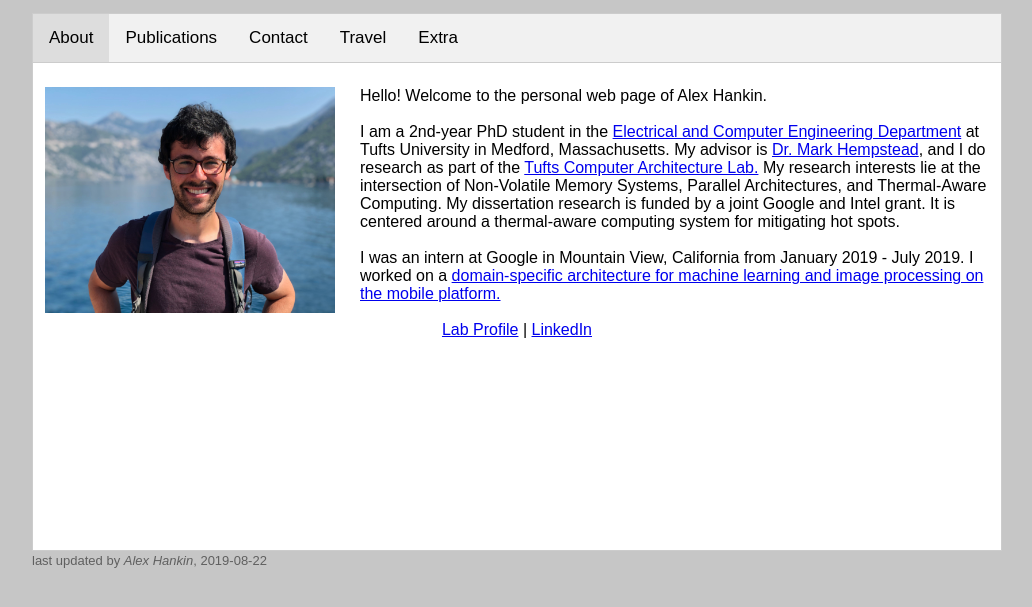
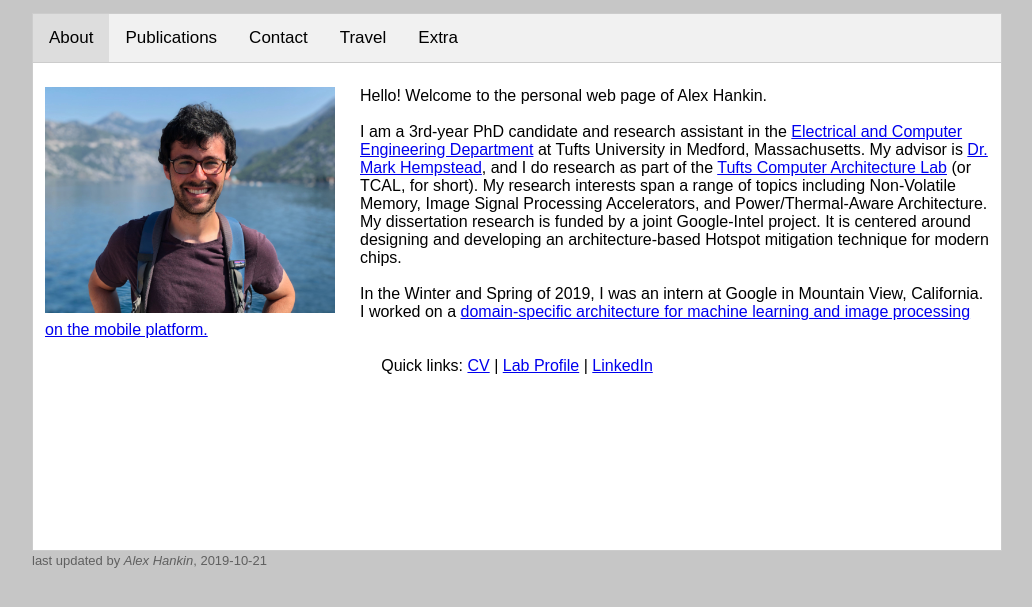
Before and after one commit to hankin0/hankin0.github.io, a Jekyll site: the page built from index.html, in a window 1280 px wide. Shown: the top 607 px of the page, without its empty margins (123-1155 px from the left). Built offline with Jekyll 4.4.1, drawn with Linux system fonts in a browser that asks for light colours.

Commit message:
update site

```diff
--- a/index.html
+++ b/index.html
@@ -18,18 +18,22 @@ layout: default
       <br>
         <img class="ex2" src="images/IMG-0962.JPG" width='290' height='226' align="left">
 	    Hello! Welcome to the personal web page of Alex Hankin.<br><br>
-	    I am a 2nd-year PhD student in the <a
+	    I am a 3rd-year PhD candidate and research assistant in the <a
             href="https://engineering.tufts.edu/ece/">Electrical and Computer Engineering
             Department</a> at Tufts University in Medford, Massachusetts. My advisor is <a href=https://engineering.tufts.edu/people/faculty/mark-hempstead>Dr. Mark Hempstead</a>, and I do
             research as part of the <a href="https://sites.tufts.edu/tcal/">Tufts Computer Architecture
-            Lab.</a> My research interests lie at the intersection of Non-Volatile Memory Systems,
-            Parallel Architectures, and Thermal-Aware Computing. My dissertation research is funded by a joint Google and Intel grant. It is centered around a thermal-aware computing system for mitigating hot spots. <br><br>
+            Lab</a> (or TCAL, for short). My research interests span a range of topics
+            including Non-Volatile Memory,
+            Image Signal Processing Accelerators, and Power/Thermal-Aware Architecture. My
+            dissertation research is funded by a joint Google-Intel project. It is centered around
+            designing and developing an architecture-based Hotspot mitigation technique for modern
+            chips. <br><br>
 
-	    I was an intern at Google in Mountain View, California from January 2019 - July 2019. I
+	    In the Winter and Spring of 2019, I was an intern at Google in Mountain View, California. I
         worked on a <a href="https://www.blog.google/products/pixel/pixel-visual-core-image-processing-and-machine-learning-pixel-2/">domain-specific architecture for machine learning and image processing
 	    on the mobile platform.</a><br><br>
 
-	    <center><a href="https://sites.tufts.edu/tcal/people/current-students/#post-845">Lab Profile</a> |
+	    <center>Quick links: <a href="docs/hankin_CV_10-21-19_website.pdf">CV</a> | <a href="https://sites.tufts.edu/tcal/people/current-students/#post-845">Lab Profile</a> |
 	            <a href="https://www.linkedin.com/in/alexanderhankin">LinkedIn</a></center><br><br><br>
                   <br><br><br><br><br><br><br>
      </div>
@@ -94,7 +98,7 @@ layout: default
 
 
 <div id="tail" class="tail"><font size="2" align='center'>last updated by <i>Alex Hankin</i>, <span
-title='2019-08-22T12:47:54+00:00'>2019-08-22</span></font>
+title='2019-10-21T12:47:54+00:00'>2019-10-21</span></font>
 </div>
 
 <script type="text/javascript" src="tabs.js"></script>
```
Also changed, not shown: 1 other file.
